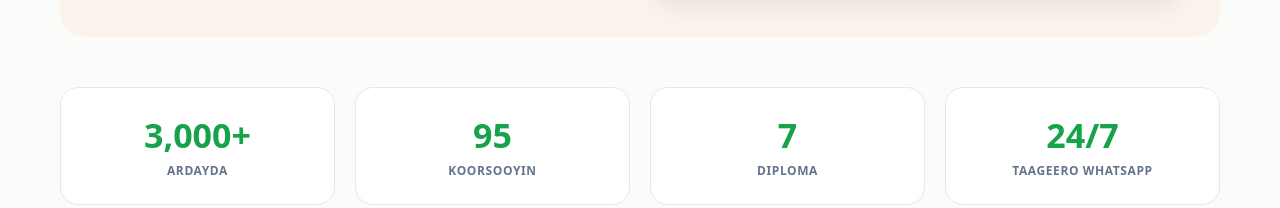
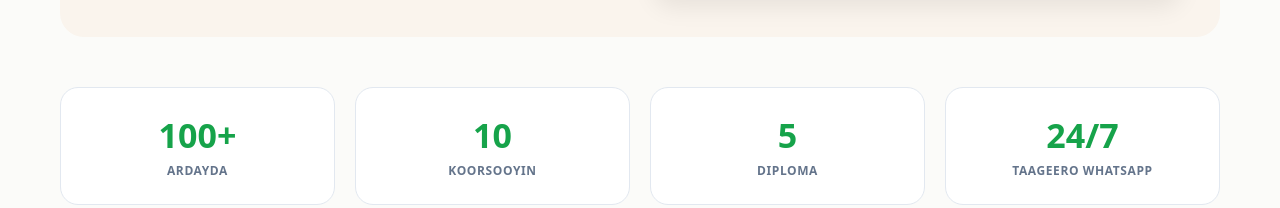
Before and after one commit to anwargaaldile-maker/Anwar, a plain HTML site: page index.html in a window 1280 px wide. Shown: the part 3731-3939 px from the top of the page. Drawn offline with Linux system fonts and the light colour scheme.

Commit message:
Update index.html

```diff
--- a/index.html
+++ b/index.html
@@ -402,9 +402,9 @@ footer{background:#fcfcf9;border-top:1px solid var(--border-color);padding:60px
 </div>
 
 <div class="stats reveal">
-<div class="stat"><strong>3,000+</strong><span>Ardayda</span></div>
-<div class="stat"><strong>95</strong><span>Koorsooyin</span></div>
-<div class="stat"><strong>7</strong><span>Diploma</span></div>
+<div class="stat"><strong>100+</strong><span>Ardayda</span></div>
+<div class="stat"><strong>10</strong><span>Koorsooyin</span></div>
+<div class="stat"><strong>5</strong><span>Diploma</span></div>
 <div class="stat"><strong>24/7</strong><span>Taageero WhatsApp</span></div>
 </div>
 
```
